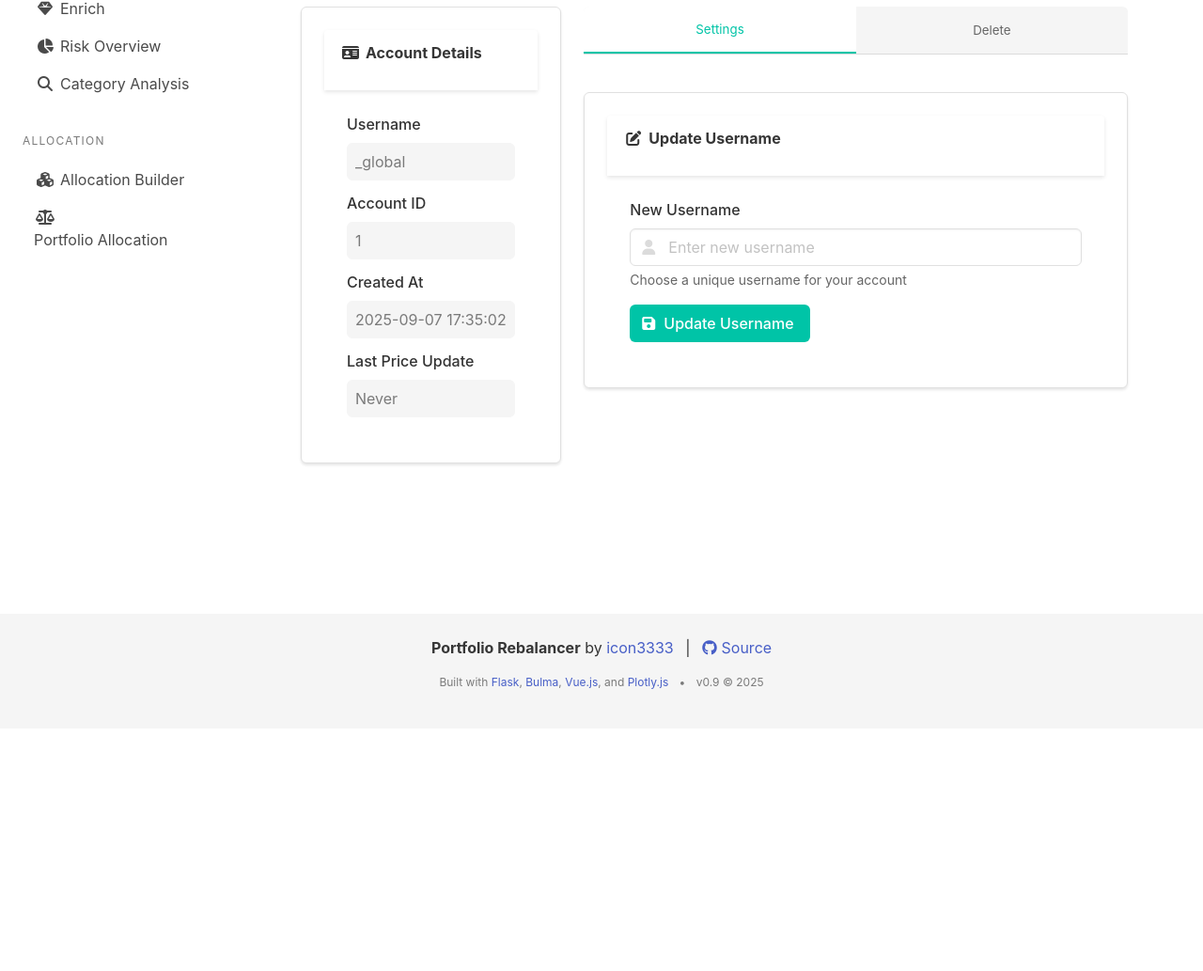
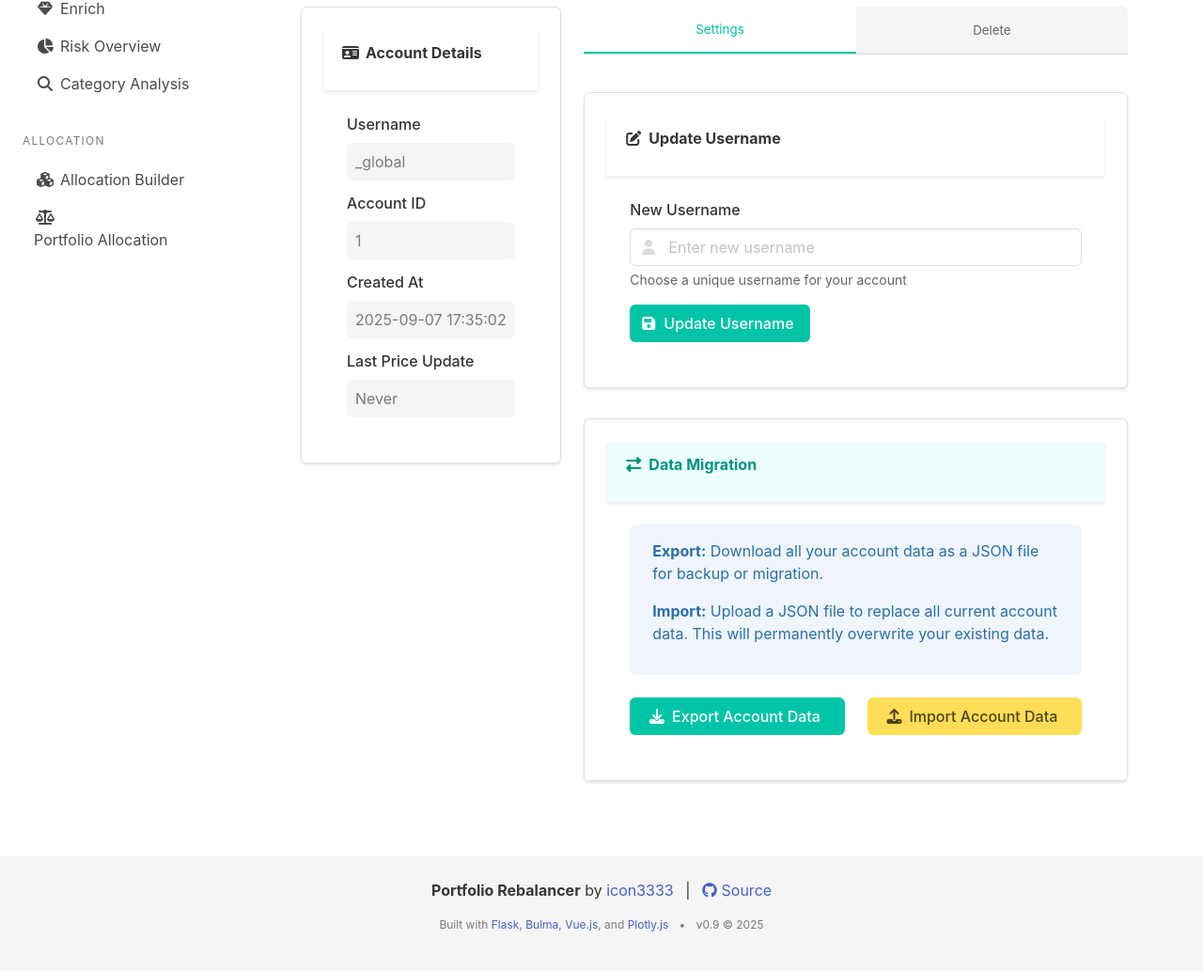
Before and after one commit to icon3333/prismo, a Flask app: page /account/ in a window 1280 px wide. Shown: the part 199-1232 px from the top of the page at 94% size. Before the commit the page ends 932 px from the top, so only its background shows below. Run offline with Flask 3, Linux system fonts and the light colour scheme; the visitor is signed in with stand-in values (Sample User, id 1); data comes from the database, SQL or seed files in the repository; some libraries are stand-ins or nearby versions.

Commit message:
fixed readme.md + added export _ import functionality

```diff
--- a/app/routes/account_routes.py
+++ b/app/routes/account_routes.py
@@ -1,11 +1,13 @@
 from flask import (
     Blueprint, render_template, redirect, url_for,
-    request, flash, session, jsonify, current_app
+    request, flash, session, jsonify, current_app, send_file
 )
 from app.db_manager import query_db, execute_db, backup_database, get_db
 
 import sqlite3
 import logging
+import json
+import io
 from datetime import datetime
 from typing import Dict, Any, Optional
 
@@ -331,3 +333,246 @@
         flash(f'Error deleting stocks/crypto data: {str(e)}', 'error')
 
     return redirect(url_for('account.index'))
+
+
+@account_bp.route('/export')
+def export_data():
+    """Export all account data as JSON file"""
+    if 'account_id' not in session:
+        flash('Please select an account first', 'warning')
+        return redirect(url_for('main.index'))
+
+    account_id = session['account_id']
+    username = session.get('username', 'unknown')
+
+    try:
+        # Export data for the current account
+        export_data = {
+            'export_version': '1.0',
+            'exported_at': datetime.utcnow().strftime('%Y-%m-%d %H:%M:%S'),
+            'data': {}
+        }
+
+        # Export portfolios
+        portfolios = query_db('SELECT * FROM portfolios WHERE account_id = ?', [account_id])
+        export_data['data']['portfolios'] = portfolios if portfolios else []
+
+        # Export companies
+        companies = query_db('SELECT * FROM companies WHERE account_id = ?', [account_id])
+        export_data['data']['companies'] = companies if companies else []
+
+        # Export company_shares (for companies belonging to this account)
+        company_shares = query_db('''
+            SELECT cs.* FROM company_shares cs
+            JOIN companies c ON cs.company_id = c.id
+            WHERE c.account_id = ?
+        ''', [account_id])
+        export_data['data']['company_shares'] = company_shares if company_shares else []
+
+        # Export expanded_state (user settings)
+        expanded_state = query_db('SELECT * FROM expanded_state WHERE account_id = ?', [account_id])
+        export_data['data']['expanded_state'] = expanded_state if expanded_state else []
+
+        # Export identifier_mappings
+        identifier_mappings = query_db('SELECT * FROM identifier_mappings WHERE account_id = ?', [account_id])
+        export_data['data']['identifier_mappings'] = identifier_mappings if identifier_mappings else []
+
+        # Create JSON file in memory
+        json_data = json.dumps(export_data, indent=2, default=str)
+        json_file = io.BytesIO(json_data.encode('utf-8'))
+
+        # Generate filename
+        timestamp = datetime.utcnow().strftime('%Y%m%d')
+        filename = f'account_export_{username}_{timestamp}.json'
+
+        return send_file(
+            json_file,
+            as_attachment=True,
+            download_name=filename,
+            mimetype='application/json'
+        )
+
+    except Exception as e:
+        logger.error(f"Error exporting account data: {str(e)}")
+        flash(f'Error exporting account data: {str(e)}', 'error')
+        return redirect(url_for('account.index'))
+
+
+@account_bp.route('/import', methods=['POST'])
+def import_data():
+    """Import account data from JSON file, overwriting existing data"""
+    if 'account_id' not in session:
+        flash('Please select an account first', 'warning')
+        return redirect(url_for('main.index'))
+
+    account_id = session['account_id']
+
+    # Check if file was uploaded
+    if 'import_file' not in request.files:
+        flash('No file selected', 'error')
+        return redirect(url_for('account.index'))
+
+    file = request.files['import_file']
+    if file.filename == '':
+        flash('No file selected', 'error')
+        return redirect(url_for('account.index'))
+
+    try:
+        # Read and validate JSON file
+        file_content = file.read().decode('utf-8')
+        import_data = json.loads(file_content)
+
+        # Validate file structure
+        if 'export_version' not in import_data or 'data' not in import_data:
+            flash('Invalid export file format', 'error')
+            return redirect(url_for('account.index'))
+
+        # Create backup before making changes
+        backup_database()
+
+        # Use transaction for data import
+        with get_db() as db:
+            # Delete existing data for this account (similar to delete_stocks_crypto logic)
+            logger.info(f"Deleting existing data for account {account_id}")
+
+            # Find identifiers used by this account before deletion (for market price cleanup)
+            identifiers = query_db('''
+                SELECT DISTINCT identifier
+                FROM companies
+                WHERE account_id = ? AND identifier IS NOT NULL AND identifier != ''
+            ''', [account_id])
+
+            # Delete in correct order to maintain foreign key constraints
+            db.execute('DELETE FROM expanded_state WHERE account_id = ?', [account_id])
+            db.execute('DELETE FROM identifier_mappings WHERE account_id = ?', [account_id])
+            db.execute('''
+                DELETE FROM company_shares
+                WHERE company_id IN (
+                    SELECT id FROM companies WHERE account_id = ?
+                )
+            ''', [account_id])
+            db.execute('DELETE FROM companies WHERE account_id = ?', [account_id])
+            db.execute('DELETE FROM portfolios WHERE account_id = ?', [account_id])
+
+            # Clean up orphaned market prices
+            deleted_count = 0
+            if identifiers:
+                for item in identifiers:
+                    identifier = item['identifier']
+                    # Check if this identifier is still used by other accounts
+                    other_usages = query_db('''
+                        SELECT 1 FROM companies
+                        WHERE identifier = ?
+                        LIMIT 1
+                    ''', [identifier])
+
+                    if not other_usages:
+                        db.execute('DELETE FROM market_prices WHERE identifier = ?', [identifier])
+                        deleted_count += 1
+
+                logger.info(f"Deleted {deleted_count} orphaned market prices")
+
+            # Import new data
+            logger.info(f"Importing data for account {account_id}")
+            data = import_data['data']
+
+            # Import portfolios
+            if 'portfolios' in data and data['portfolios']:
+                for portfolio in data['portfolios']:
+                    db.execute('''
+                        INSERT INTO portfolios (name, account_id)
+                        VALUES (?, ?)
+                    ''', [portfolio['name'], account_id])
+
+            # Import companies (need to map to new portfolio IDs)
+            portfolio_id_mapping = {}
+            if 'companies' in data and data['companies']:
+                # First get the new portfolio IDs
+                new_portfolios = query_db('SELECT id, name FROM portfolios WHERE account_id = ?', [account_id])
+                portfolio_name_to_id = {p['name']: p['id'] for p in new_portfolios} if new_portfolios else {}
+
+                for company in data['companies']:
+                    # Map to new portfolio ID based on name
+                    old_portfolio_id = company['portfolio_id']
+
+                    # Find portfolio name from imported data
+                    portfolio_name = '-'  # default
+                    for portfolio in data.get('portfolios', []):
+                        if portfolio['id'] == old_portfolio_id:
+                            portfolio_name = portfolio['name']
+                            break
+
+                    new_portfolio_id = portfolio_name_to_id.get(portfolio_name)
+                    if new_portfolio_id:
+                        cursor = db.execute('''
+                            INSERT INTO companies (name, identifier, category, portfolio_id, account_id,
+                                                 total_invested, override_country, country_manually_edited,
+                                                 country_manual_edit_date)
+                            VALUES (?, ?, ?, ?, ?, ?, ?, ?, ?)
+                        ''', [
+                            company['name'], company['identifier'], company['category'],
+                            new_portfolio_id, account_id, company.get('total_invested', 0),
+                            company.get('override_country'), company.get('country_manually_edited', 0),
+                            company.get('country_manual_edit_date')
+                        ])
+                        portfolio_id_mapping[company['id']] = cursor.lastrowid
+
+            # Import company_shares
+            if 'company_shares' in data and data['company_shares']:
+                for share in data['company_shares']:
+                    old_company_id = share['company_id']
+                    new_company_id = portfolio_id_mapping.get(old_company_id)
+                    if new_company_id:
+                        db.execute('''
+                            INSERT INTO company_shares (company_id, shares, override_share,
+                                                      manual_edit_date, is_manually_edited,
+                                                      csv_modified_after_edit)
+                            VALUES (?, ?, ?, ?, ?, ?)
+                        ''', [
+                            new_company_id, share.get('shares'), share.get('override_share'),
+                            share.get('manual_edit_date'), share.get('is_manually_edited', 0),
+                            share.get('csv_modified_after_edit', 0)
+                        ])
+
+            # Import expanded_state
+            if 'expanded_state' in data and data['expanded_state']:
+                for state in data['expanded_state']:
+                    db.execute('''
+                        INSERT INTO expanded_state (account_id, page_name, variable_name,
+                                                  variable_type, variable_value, last_updated)
+                        VALUES (?, ?, ?, ?, ?, ?)
+                    ''', [
+                        account_id, state['page_name'], state['variable_name'],
+                        state['variable_type'], state['variable_value'],
+                        state.get('last_updated', datetime.utcnow().strftime('%Y-%m-%d %H:%M:%S'))
+                    ])
+
+            # Import identifier_mappings
+            if 'identifier_mappings' in data and data['identifier_mappings']:
+                for mapping in data['identifier_mappings']:
+                    db.execute('''
+                        INSERT INTO identifier_mappings (account_id, csv_identifier, preferred_identifier,
+                                                       company_name, created_at, updated_at)
+                        VALUES (?, ?, ?, ?, ?, ?)
+                    ''', [
+                        account_id, mapping['csv_identifier'], mapping['preferred_identifier'],
+                        mapping.get('company_name'),
+                        mapping.get('created_at', datetime.utcnow().strftime('%Y-%m-%d %H:%M:%S')),
+                        mapping.get('updated_at', datetime.utcnow().strftime('%Y-%m-%d %H:%M:%S'))
+                    ])
+
+            # Update last_price_update timestamp
+            db.execute(
+                'UPDATE accounts SET last_price_update = ? WHERE id = ?',
+                [datetime.utcnow().strftime('%Y-%m-%d %H:%M:%S'), account_id]
+            )
+
+        flash('Account data imported successfully! Market prices will be updated in the background.', 'success')
+
+    except json.JSONDecodeError:
+        flash('Invalid JSON file format', 'error')
+    except Exception as e:
+        logger.error(f"Error importing account data: {str(e)}")
+        flash(f'Error importing account data: {str(e)}', 'error')
+
+    return redirect(url_for('account.index'))
--- a/templates/pages/account.html
+++ b/templates/pages/account.html
@@ -107,6 +107,46 @@
                                     </div>
                                 </div>
                             </form>
+                        </div>
+                    </div>
+
+                    <div class="card mb-5">
+                        <header class="card-header has-background-primary-light">
+                            <p class="card-header-title has-text-primary-dark">
+                                <span class="icon-text">
+                                    <span class="icon">
+                                        <i class="fas fa-exchange-alt"></i>
+                                    </span>
+                                    <span>Data Migration</span>
+                                </span>
+                            </p>
+                        </header>
+                        <div class="card-content">
+                            <div class="content">
+                                <div class="notification is-info is-light">
+                                    <p><strong>Export:</strong> Download all your account data as a JSON file for backup or migration.</p>
+                                    <p><strong>Import:</strong> Upload a JSON file to replace all current account data. This will permanently overwrite your existing data.</p>
+                                </div>
+
+                                <div class="columns">
+                                    <div class="column">
+                                        <a href="{{ url_for('account.export_data') }}" class="button is-primary is-fullwidth">
+                                            <span class="icon">
+                                                <i class="fas fa-download"></i>
+                                            </span>
+                                            <span>Export Account Data</span>
+                                        </a>
+                                    </div>
+                                    <div class="column">
+                                        <button type="button" class="button is-warning is-fullwidth" onclick="openImportModal()">
+                                            <span class="icon">
+                                                <i class="fas fa-upload"></i>
+                                            </span>
+                                            <span>Import Account Data</span>
+                                        </button>
+                                    </div>
+                                </div>
+                            </div>
                         </div>
                     </div>
                 </div>
@@ -222,6 +262,57 @@
         </div>
     </div>
 </div>
+
+<!-- Import Data Modal -->
+<div class="modal" id="import-modal">
+    <div class="modal-background" onclick="closeImportModal()"></div>
+    <div class="modal-card">
+        <header class="modal-card-head">
+            <p class="modal-card-title">
+                <span class="icon-text">
+                    <span class="icon">
+                        <i class="fas fa-exclamation-triangle"></i>
+                    </span>
+                    <span>Import Account Data</span>
+                </span>
+            </p>
+            <button class="delete" aria-label="close" onclick="closeImportModal()"></button>
+        </header>
+        <section class="modal-card-body">
+            <div class="notification is-warning">
+                <p><strong>⚠️ Warning:</strong> This action will permanently delete all data in your current account and replace it with the imported data.</p>
+                <p>This includes:</p>
+                <ul>
+                    <li>All portfolios and companies</li>
+                    <li>All share quantities and overrides</li>
+                    <li>All saved settings and preferences</li>
+                    <li>All identifier mappings</li>
+                </ul>
+                <p><strong>This action cannot be undone!</strong> A backup will be created automatically before import.</p>
+            </div>
+
+            <form id="import-form" action="{{ url_for('account.import_data') }}" method="post" enctype="multipart/form-data">
+                <div class="field">
+                    <label class="label">Select JSON Export File</label>
+                    <div class="control">
+                        <input class="input" type="file" name="import_file" accept=".json" required>
+                    </div>
+                    <p class="help">Only JSON files exported from this application are supported</p>
+                </div>
+            </form>
+        </section>
+        <footer class="modal-card-foot">
+            <button class="button is-danger" onclick="confirmImport()">
+                <span class="icon">
+                    <i class="fas fa-upload"></i>
+                </span>
+                <span>Import Data (Overwrite Everything)</span>
+            </button>
+            <button class="button" onclick="closeImportModal()">Cancel</button>
+        </footer>
+    </div>
+</div>
+
 {% endblock %}
 
 {% block scripts %}
@@ -266,6 +357,29 @@
                 }
             });
         }
+
+        // Import data modal functions
+        window.openImportModal = function() {
+            document.getElementById('import-modal').classList.add('is-active');
+        };
+
+        window.closeImportModal = function() {
+            document.getElementById('import-modal').classList.remove('is-active');
+            // Reset form
+            document.getElementById('import-form').reset();
+        };
+
+        window.confirmImport = function() {
+            const fileInput = document.querySelector('input[name="import_file"]');
+            if (!fileInput.files.length) {
+                alert('Please select a file first');
+                return;
+            }
+
+            if (confirm('Are you absolutely sure you want to overwrite ALL your account data? This action cannot be undone.')) {
+                document.getElementById('import-form').submit();
+            }
+        };
     });
 </script>
 {% endblock %}
```
Also changed, not shown: README.md.
